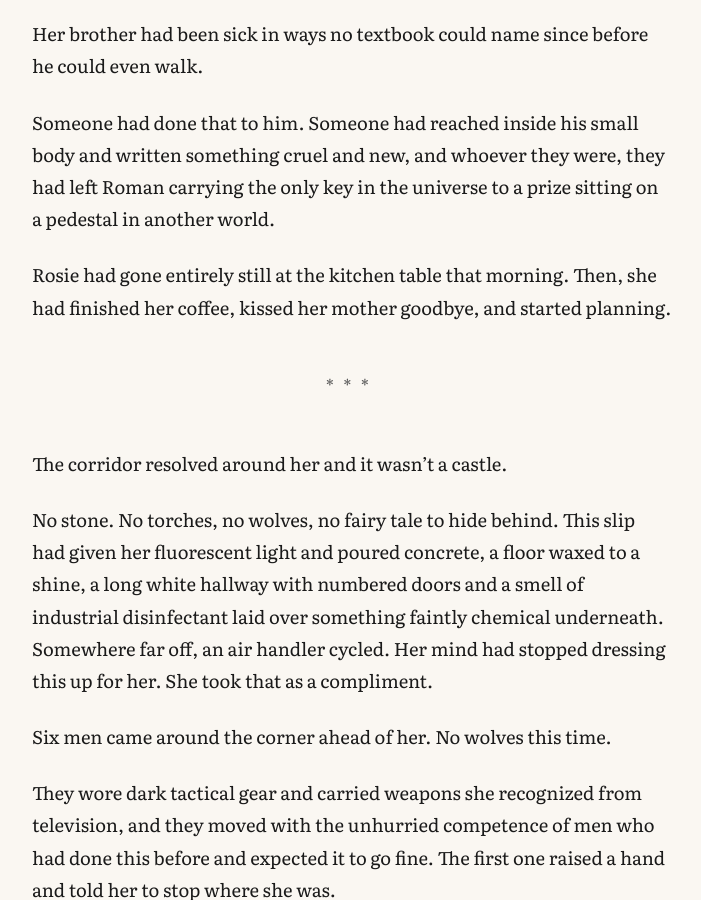
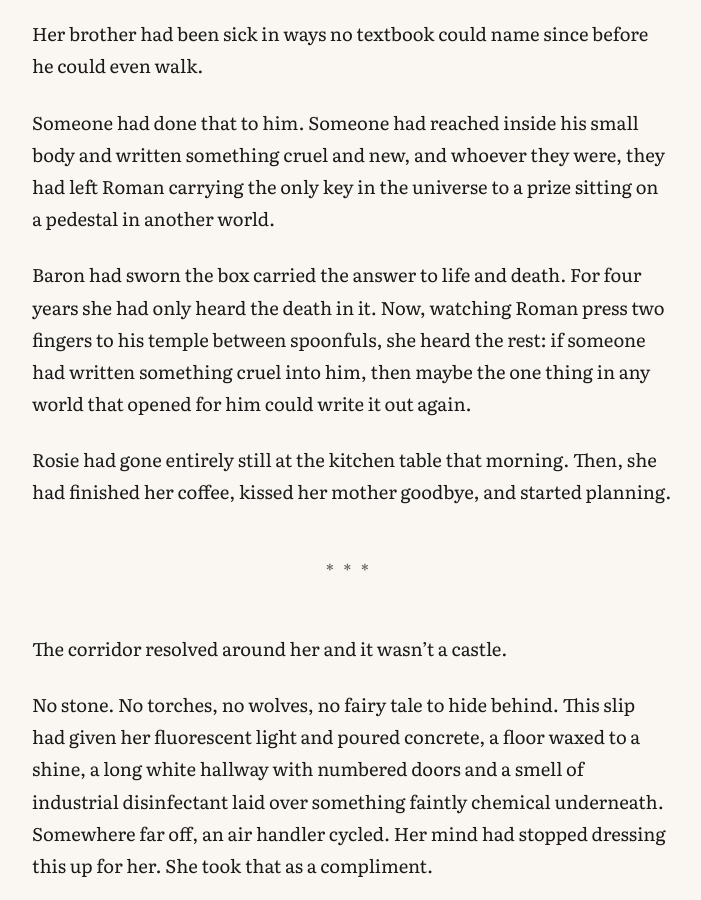
Before and after one commit to rayarcadio/reading-room, a Jekyll site: the page built from _stories/rosie-01.md, in a window 1280 px wide and 900 px high, scrolled down 29208 px. Shown: the whole window, without its empty margins (288-989 px from the left). Built offline with Jekyll 4.4.1, drawn with Linux system fonts in a browser that asks for light colours.

Commit message:
Sync rosie_casador_origin_draft-v5.md to reading room

```diff
--- a/_stories/rosie-01.md
+++ b/_stories/rosie-01.md
@@ -384,6 +384,8 @@ Her brother had been sick in ways no textbook could name since before he could e
 
 Someone had done that to him. Someone had reached inside his small body and written something cruel and new, and whoever they were, they had left Roman carrying the only key in the universe to a prize sitting on a pedestal in another world.
 
+Baron had sworn the box carried the answer to life and death. For four years she had only heard the death in it. Now, watching Roman press two fingers to his temple between spoonfuls, she heard the rest: if someone had written something cruel into him, then maybe the one thing in any world that opened for him could write it out again.
+
 Rosie had gone entirely still at the kitchen table that morning. Then, she had finished her coffee, kissed her mother goodbye, and started planning.
 
 ---
```
